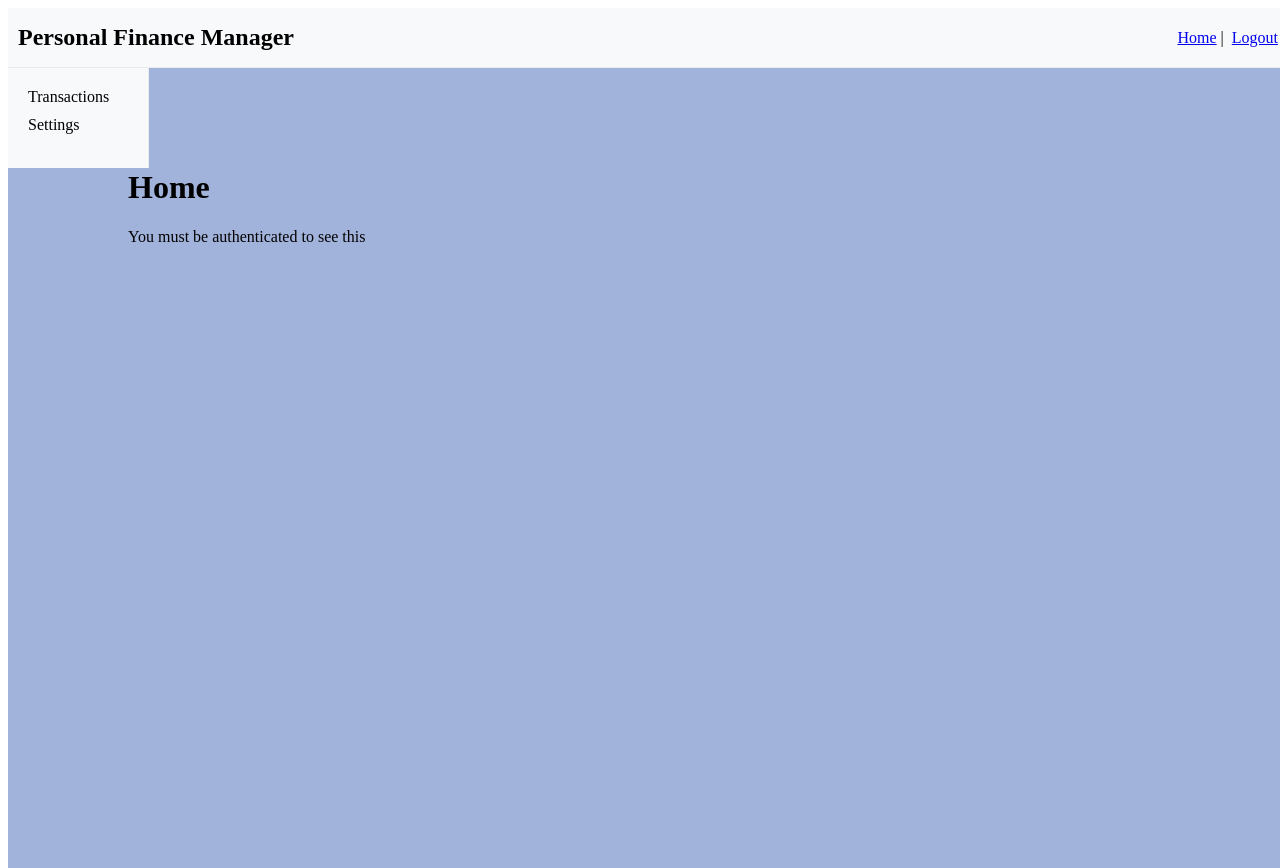
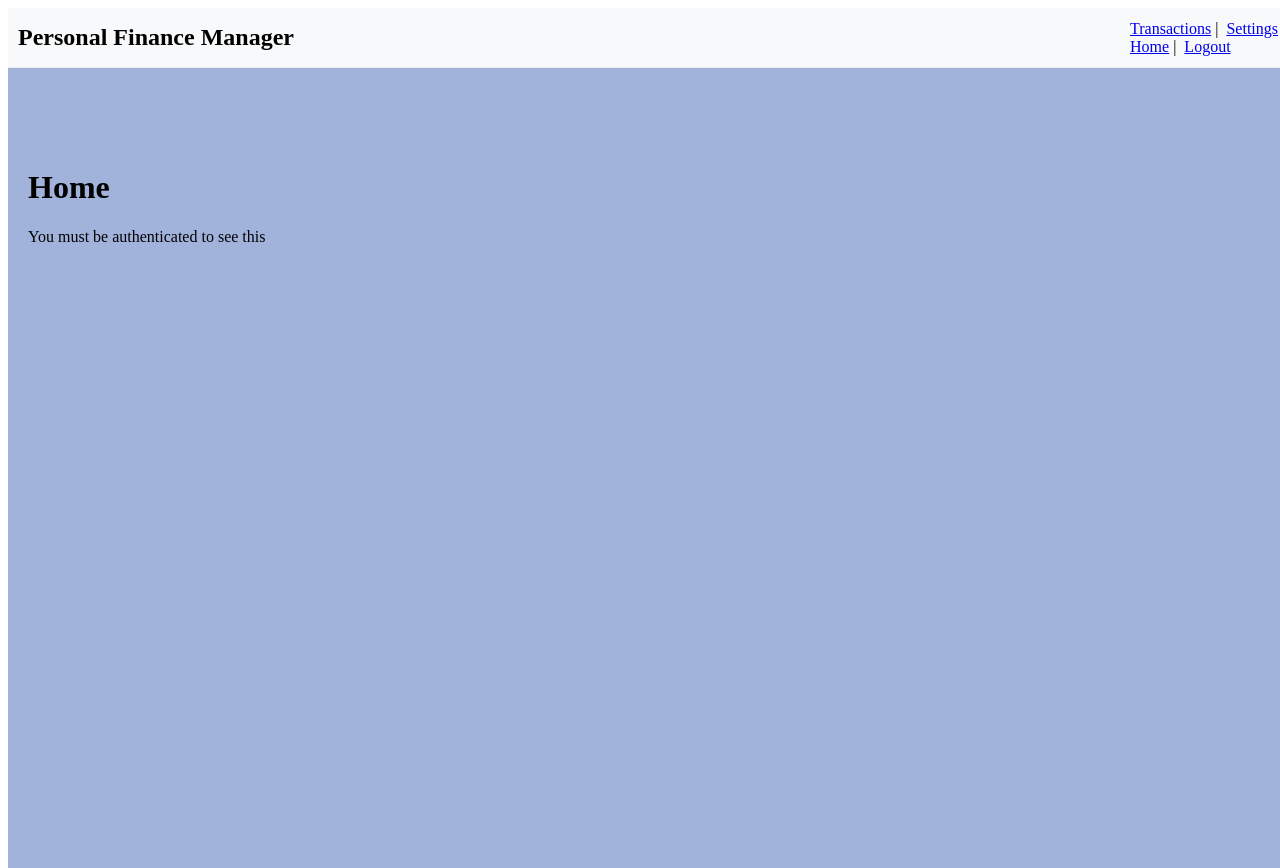
Before and after one commit to Riggolus/Personal-Finance-Dashboard, a Vue app in the folder vue/: page / in a window 1280 px wide. Built offline with nearby package versions, Linux system fonts and the light colour scheme; sample sign-in values are in the browser's storage.

Commit message:
moved side bar up in the header and hid it in the logon screen

```diff
--- a/vue/src/App.vue
+++ b/vue/src/App.vue
@@ -3,6 +3,9 @@
     <div id="header">
       <h1 id="title">Personal Finance Manager</h1>
       <div id="nav">
+        <div>
+          <sidebar-component v-if="$store.state.token != ''"/>
+        </div>
         <router-link v-bind:to="{ name: 'home' }">Home</router-link>&nbsp;|&nbsp;
         <router-link v-bind:to="{ name: 'logout' }" v-if="$store.state.token != ''">Logout</router-link>
       </div>
@@ -11,6 +14,18 @@
   </div>
 </template>
 
+<script>
+import SidebarComponent from './components/SidebarComponent.vue';
+
+export default {
+  components: {
+    SidebarComponent
+  }
+};
+
+</script>
+
+
 <style scoped>
 #capstone-app {
   display: grid;
@@ -18,7 +33,7 @@
   grid-template-rows: 60px auto;
   grid-template-areas:
     "header header"
-    "sidebar main-content";
+    "main-content main-content";
   height: 100vh;
   width: 100vw;
   background: rgb(161, 178, 219);
--- a/vue/src/components/SidebarComponent.vue
+++ b/vue/src/components/SidebarComponent.vue
@@ -1,25 +1,10 @@
 <template>
     <div class="sidebar">
-        <router-link to="/transactions">Transactions</router-link>
+        <router-link to="/transactions">Transactions</router-link>&nbsp;|&nbsp;
         <router-link to="/settings">Settings</router-link>
     </div>
 </template>
 
 <style>
-.sidebar {
-    background-color: #f8f9fa;
-    border-right: 1px solid #e9ecef;
-    height: 100%;
-    padding: 20px;
-    width: 100px;
-}
-.sidebar a {
-    color: #000;
-    display: block;
-    margin-bottom: 10px;
-    text-decoration: none;
-}
-.sidebar a:hover {
-    color: #007bff;
-}
+
 </style>
--- a/vue/src/views/DashboardView.vue
+++ b/vue/src/views/DashboardView.vue
@@ -5,18 +5,12 @@
       <p>You must be authenticated to see this</p>
     </div>
 
-    <sidebar-component/>
+
   </div>
 </template>
 
 <script>
-import SidebarComponent from '../components/SidebarComponent.vue';
 
-export default {
-  components: {
-    SidebarComponent
-  }
-};
 </script>
 
 <style>
@@ -26,7 +20,7 @@ export default {
   grid-template-rows: 60px auto;
   grid-template-areas:
     "header header"
-    "sidebar main-content";
+    "main-content main-content";
   height: 100vh;
   width: 100vw;
   background: rgb(161, 178, 219);
@@ -36,13 +30,5 @@ export default {
   grid-area: main-content;
   padding: 20px;
 }
-sidebar-component {
-  grid-area: sidebar;
-  background-color: #f8f9fa;
-  border-right: 1px solid #e9ecef;
-  height: 100%;
-  padding: 20px;
-  width: 100px;
-}
 
 </style>
```
